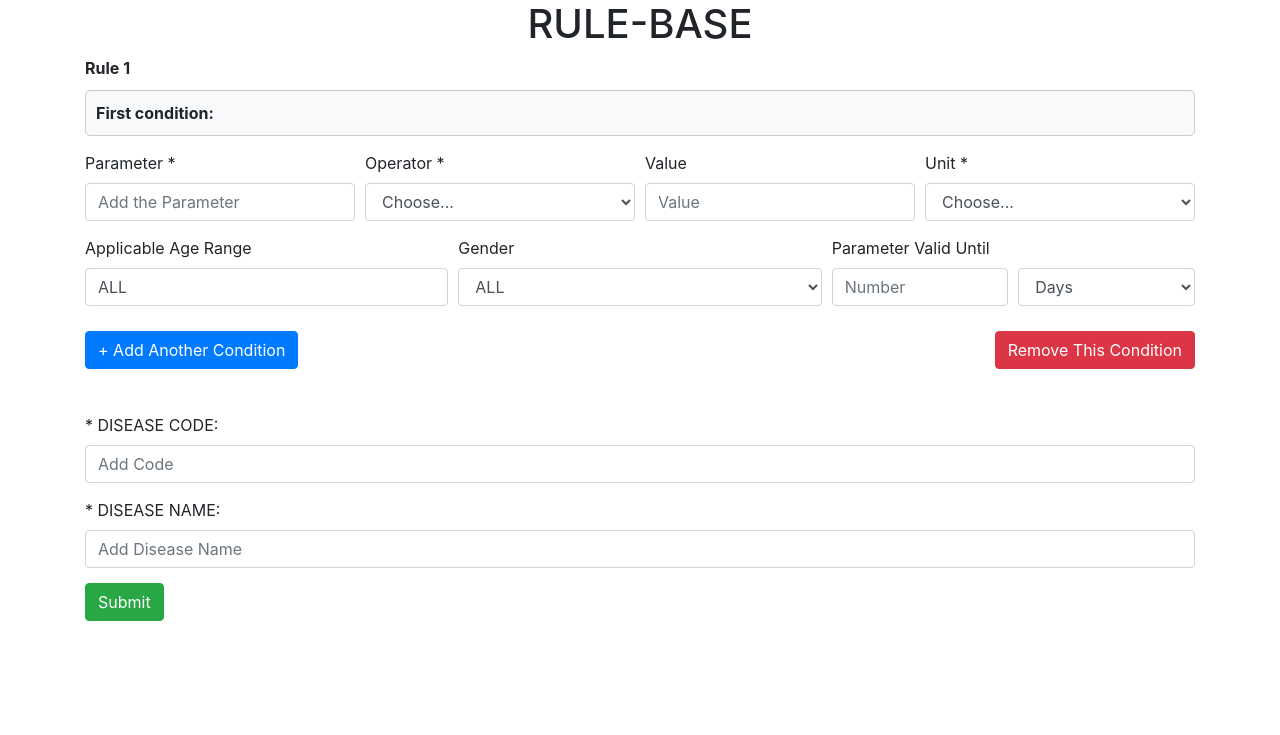
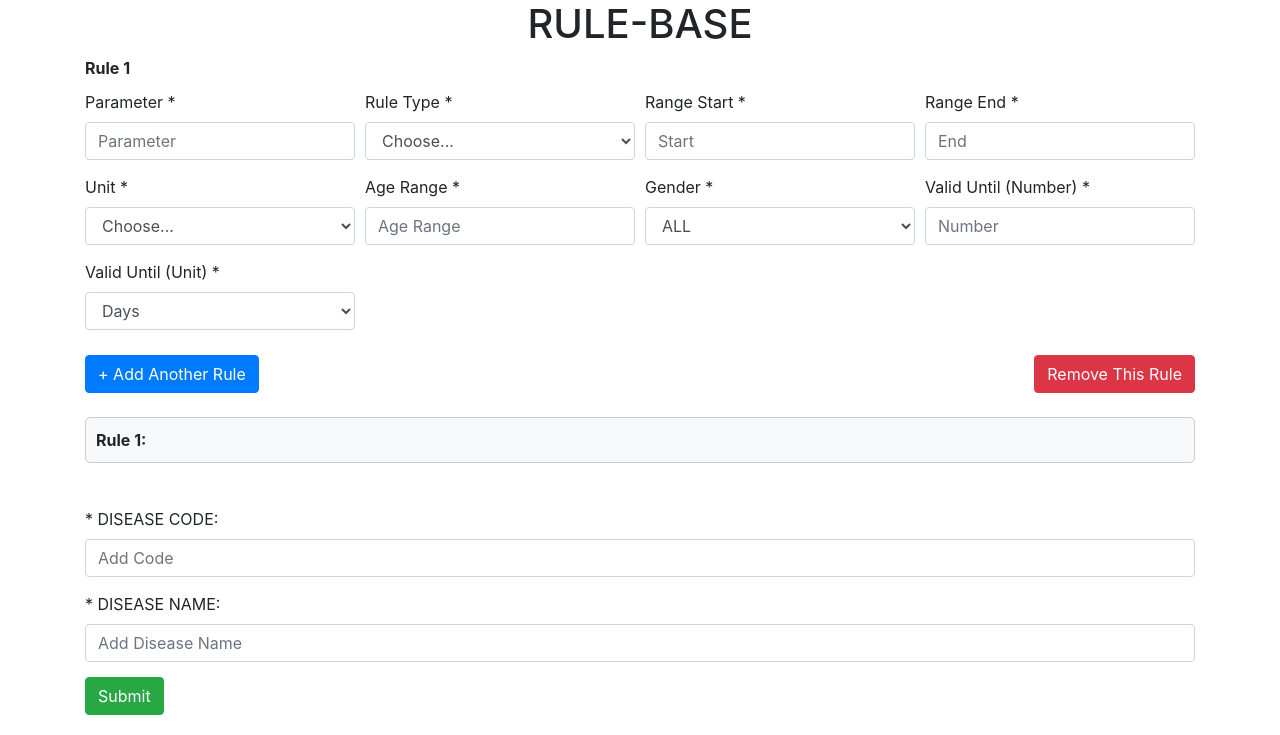
Before and after one commit to MehdiAliRizvi/Project-1, a Flask app: page / in a window 1280 px wide. Shown: the part 76-811 px from the top of the page. Before the commit the page ends 697 px from the top, so only its background shows below. Run offline with Flask 3, Linux system fonts and the light colour scheme; some libraries are stand-ins or nearby versions.

Commit message:
added the option of range of parameter in the rulebase

```diff
--- a/app.py
+++ b/app.py
@@ -2,10 +2,11 @@ from flask import Flask, request, render_template, jsonify
 from pymongo import MongoClient
 
 class Rule:
-    def __init__(self, parameter, operator, value, unit, age_range, gender, valid_until, first_condition=None):
+    def __init__(self, parameter, condition_type, range_start, range_end, unit, age_range, gender, valid_until, first_condition=None):
         self.parameter = parameter
-        self.operator = operator
-        self.value = value
+        self.condition_type = condition_type
+        self.range_start = range_start
+        self.range_end = range_end
         self.unit = unit
         self.age_range = age_range
         self.gender = gender
@@ -15,8 +16,9 @@ class Rule:
     def to_dict(self):
         return {
             'parameter': self.parameter,
-            'operator': self.operator,
-            'value': self.value,
+            'condition_type': self.condition_type,
+            'range_start': self.range_start,
+            'range_end': self.range_end,
             'unit': self.unit,
             'age_range': self.age_range,
             'gender': self.gender,
@@ -69,7 +71,7 @@ class Database:
                 for lab_value in lab_values:
                     if (rule['parameter'] == lab_value['parameter'] and
                         rule['unit'] == lab_value['unit'] and
-                        eval(f"{lab_value['value']} {rule['operator']} {rule['value']}")):
+                        rule['range_start'] <= lab_value['value'] <= rule['range_end']):  # Range check
                         matching_diseases.append(disease['disease_code'])
                         break
         return matching_diseases
@@ -86,8 +88,9 @@ def index():
 @app.route('/submit', methods=['POST'])
 def submit():
     parameters = request.form.getlist('parameter')
-    operators = request.form.getlist('operator')
-    values = request.form.getlist('value')
+    condition_types = request.form.getlist('condition_type')
+    range_starts = request.form.getlist('range_start')
+    range_ends = request.form.getlist('range_end')
     units = request.form.getlist('unit')
     age_ranges = request.form.getlist('age_range')
     genders = request.form.getlist('gender')
@@ -96,14 +99,14 @@ def submit():
     first_conditions = request.form.getlist('first_condition')
 
     # Ensure all lists have the same length
-    list_lengths = [len(parameters), len(operators), len(values), len(units), len(age_ranges), len(genders), len(valid_until_numbers), len(valid_until_units)]
+    list_lengths = [len(parameters), len(condition_types), len(range_starts), len(range_ends), len(units), len(age_ranges), len(genders), len(valid_until_numbers), len(valid_until_units)]
     if len(set(list_lengths)) != 1:
         return 'Error: Mismatched input lengths!'
 
     rules = []
     for i in range(len(parameters)):
         valid_until = f"{valid_until_numbers[i]} {valid_until_units[i]}"
-        rule = Rule(parameters[i], operators[i], values[i], units[i], age_ranges[i], genders[i], valid_until, first_conditions[i] if i < len(first_conditions) else None)
+        rule = Rule(parameters[i], condition_types[i], range_starts[i], range_ends[i], units[i], age_ranges[i], genders[i], valid_until, first_conditions[i] if i < len(first_conditions) else None)
         rules.append(rule)
 
     disease_code = request.form['disease_code']
--- a/templates/index.html
+++ b/templates/index.html
@@ -58,31 +58,33 @@
     </nav>
     <div class="container">
         <h1 class="text-center">RULE-BASE</h1>
-        <form id="rule-form" method="POST">
+        <form id="rule-form" method="POST" action="/submit">
             <div id="rules-container">
                 <div class="rule-section">
                     <div class="rule-header">Rule 1</div>
-                    <div class="condition-summary" id="condition-summary-1">First condition:</div>
                     <div class="form-row">
                         <div class="form-group col-md-3">
                             <label for="parameter">Parameter *</label>
-                            <input type="text" class="form-control parameter" name="parameter" placeholder="Add the Parameter" required>
+                            <input type="text" class="form-control parameter" name="parameter" placeholder="Parameter" required>
                         </div>
                         <div class="form-group col-md-3">
-                            <label for="operator">Operator *</label>
-                            <select class="form-control operator" name="operator" required>
+                            <label for="condition_type">Rule Type *</label>
+                            <select class="form-control condition_type" name="condition_type" required>
                                 <option value="">Choose...</option>
-                                <option value="<"><</option>
-                                <option value=">">></option>
-                                <option value=">=">>=</option>
-                                <option value="<="><=</option>
-                                <option value="=">=</option>
+                                <option value="is">is</option>
+                                <option value="is not">is not</option>
                             </select>
                         </div>
                         <div class="form-group col-md-3">
-                            <label for="value">Value</label>
-                            <input type="text" class="form-control value" name="value" placeholder="Value" required>
+                            <label for="range_start">Range Start *</label>
+                            <input type="number" class="form-control range_start" name="range_start" placeholder="Start" required>
                         </div>
+                        <div class="form-group col-md-3">
+                            <label for="range_end">Range End *</label>
+                            <input type="number" class="form-control range_end" name="range_end" placeholder="End" required>
+                        </div>
+                    </div>
+                    <div class="form-row">
                         <div class="form-group col-md-3">
                             <label for="unit">Unit *</label>
                             <select class="form-control unit" name="unit" required>
@@ -92,14 +94,12 @@
                                 <option value="g/L">g/L</option>
                             </select>
                         </div>
-                    </div>
-                    <div class="form-row">
-                        <div class="form-group col-md-4">
-                            <label for="ageRange">Applicable Age Range</label>
-                            <input type="text" class="form-control age-range" name="age_range" placeholder="e.g., 0-100" value="ALL" required>
+                        <div class="form-group col-md-3">
+                            <label for="age_range">Age Range *</label>
+                            <input type="text" class="form-control age_range" name="age_range" placeholder="Age Range" required>
                         </div>
-                        <div class="form-group col-md-4">
-                            <label for="gender">Gender</label>
+                        <div class="form-group col-md-3">
+                            <label for="gender">Gender *</label>
                             <select class="form-control gender" name="gender" required>
                                 <option value="ALL">ALL</option>
                                 <option value="Male">Male</option>
@@ -107,30 +107,32 @@
                                 <option value="Other">Other</option>
                             </select>
                         </div>
-                        <div class="form-group col-md-4">
-                            <label for="validUntil">Parameter Valid Until</label>
-                            <div class="form-row">
-                                <div class="col-md-6">
-                                    <input type="number" class="form-control valid-until-number" name="valid_until_number" placeholder="Number" required>
-                                </div>
-                                <div class="col-md-6">
-                                    <select class="form-control valid-until-unit" name="valid_until_unit" required>
-                                        <option value="Days">Days</option>
-                                        <option value="Months">Months</option>
-                                        <option value="Years">Years</option>
-                                    </select>
-                                </div>
-                            </div>
+                        <div class="form-group col-md-3">
+                            <label for="valid_until_number">Valid Until (Number) *</label>
+                            <input type="number" class="form-control valid_until_number" name="valid_until_number" placeholder="Number" required>
                         </div>
                     </div>
                     <div class="form-row">
+                        <div class="form-group col-md-3">
+                            <label for="valid_until_unit">Valid Until (Unit) *</label>
+                            <select class="form-control valid_until_unit" name="valid_until_unit" required>
+                                <option value="Days">Days</option>
+                                <option value="Months">Months</option>
+                                <option value="Years">Years</option>
+                            </select>
+                        </div>
+
+                    </div>
+                    <div class="form-row">
                         <div class="col-md-6">
-                            <button type="button" class="btn btn-primary btn-add">+ Add Another Condition</button>
+                            <button type="button" class="btn btn-primary btn-add">+ Add Another Rule</button>
                         </div>
                         <div class="col-md-6 text-right">
-                            <button type="button" class="btn btn-danger btn-remove">Remove This Condition</button>
+                            <button type="button" class="btn btn-danger btn-remove">Remove This Rule</button>
                         </div>
                     </div>
+                    <br>
+                    <div class="condition-summary" id="condition-summary-1">Rule 1:</div>
                 </div>
             </div>
             <div class="form-group">
@@ -156,16 +158,19 @@ $(document).ready(function() {
 
     function updateConditionSummary(ruleSection, ruleNumber) {
         const parameter = ruleSection.find('.parameter').val();
-        const operator = ruleSection.find('.operator').val();
-        const value = ruleSection.find('.value').val();
+        const conditionType = ruleSection.find('.condition_type').val(); // "is" or "is not"
+        const rangeStart = ruleSection.find('.range_start').val();
+        const rangeEnd = ruleSection.find('.range_end').val();
         const unit = ruleSection.find('.unit').val();
-        const ageRange = ruleSection.find('.age-range').val();
+        const ageRange = ruleSection.find('.age_range').val();
         const gender = ruleSection.find('.gender').val();
-        const validUntilNumber = ruleSection.find('.valid-until-number').val();
-        const validUntilUnit = ruleSection.find('.valid-until-unit').val();
+        const validUntilNumber = ruleSection.find('.valid_until_number').val();
+        const validUntilUnit = ruleSection.find('.valid_until_unit').val();
 
-        let conditionText = `Condition ${ruleNumber}: ${parameter} ${operator} ${value} ${unit}, applicable for ${ageRange} age range, ${gender} gender, valid until ${validUntilNumber} ${validUntilUnit}.`;
+        // Construct the Rule text based on the new format
+        let conditionText = `Rule ${ruleNumber}: ${parameter} ${conditionType} in range ${rangeStart}-${rangeEnd} ${unit}, applicable for ${ageRange} age range, ${gender} gender, valid until ${validUntilNumber} ${validUntilUnit}.`;
 
+        // Update the Rule summary text
         ruleSection.find(`#condition-summary-${ruleNumber}`).text(conditionText);
     }
 
@@ -175,7 +180,7 @@ $(document).ready(function() {
         newRuleSection.find('input').val('');
         newRuleSection.find('select').val('');
         newRuleSection.find('.rule-header').text('Rule ' + ruleCount);
-        newRuleSection.find('.condition-summary').attr('id', 'condition-summary-' + ruleCount).text('Condition ' + ruleCount + ':');
+        newRuleSection.find('.condition-summary').attr('id', 'condition-summary-' + ruleCount).text('Rule ' + ruleCount + ':');
         $('#rules-container').append(newRuleSection);
     });
 
@@ -193,7 +198,7 @@ $(document).ready(function() {
     function updateRuleHeaders() {
         $('.rule-section').each(function(index) {
             $(this).find('.rule-header').text('Rule ' + (index + 1));
-            $(this).find('.condition-summary').attr('id', 'condition-summary-' + (index + 1)).text('Condition ' + (index + 1) + ':');
+            $(this).find('.condition-summary').attr('id', 'condition-summary-' + (index + 1)).text('Rule ' + (index + 1) + ':');
         });
     }
 
@@ -227,28 +232,6 @@ $(document).ready(function() {
         }
     });
 });
-
-
-        function addCondition() {
-            const ruleDiv = document.querySelector('.rule-section').cloneNode(true);
-            const inputs = ruleDiv.querySelectorAll('input, select');
-            inputs.forEach(input => {
-                if (input.tagName === 'INPUT') {
-                    input.value = '';
-                } else if (input.tagName === 'SELECT') {
-                    input.selectedIndex = 0;
-                }
-            });
-            document.getElementById('rules-container').appendChild(ruleDiv);
-            updateRuleHeaders();
-        }
-
-        function updateRuleHeaders() {
-            $('.rule-section').each(function(index) {
-                $(this).find('.rule-header').text('Rule ' + (index + 1));
-                $(this).find('.condition-summary').attr('id', 'condition-summary-' + (index + 1)).text('Condition ' + (index + 1) + ':');
-            });
-        }
     </script>
 </body>
 </html>
```
Also changed, not shown: templates/lab_values.html (+26 -49 lines).
